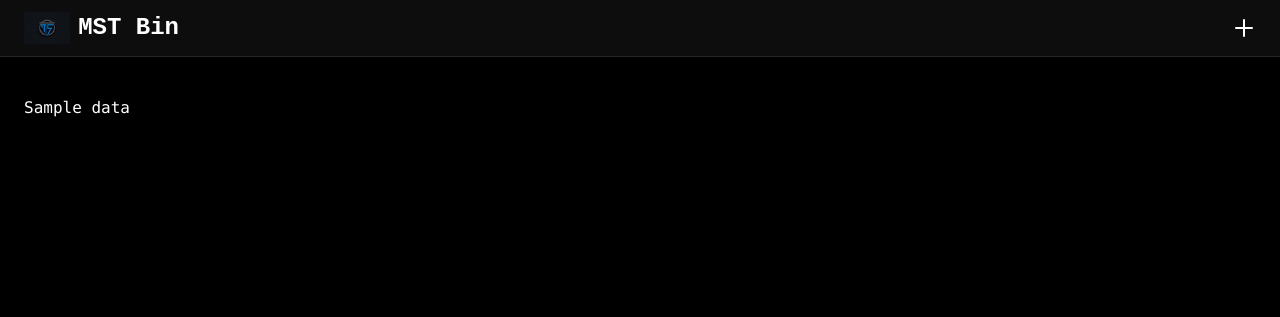
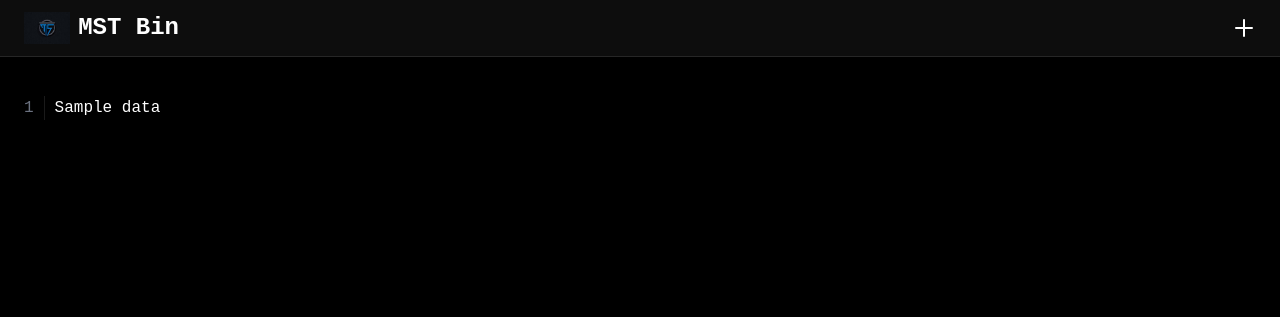
Before and after one commit to dhimanparas20/MST-Bin, a Flask app: page /1 in a window 1280 px wide. Shown: the top 317 px of the page. Run offline with Flask 3, Linux system fonts and the light colour scheme; a database or web service that is not in the repository returns one stand-in record (values such as "Sample title"); parts of the project's set-up code (start-up, migrations or seed data) failed here and were passed over.

Commit message:
add line number to paste text

```diff
--- a/static/css/styles.css
+++ b/static/css/styles.css
@@ -18,6 +18,8 @@ body {
     font-family: 'Courier New', monospace;
     line-height: 1.5;
     text-align: right;
+    padding-right: 10px;
+    border-right: 1px solid rgba(255, 255, 255, 0.1);
 }
 
 footer {
@@ -26,3 +28,11 @@ footer {
     -webkit-backdrop-filter: blur(10px);
     border-top: 1px solid rgba(255, 255, 255, 0.1);
 }
+
+#pasteContent {
+    font-family: 'Courier New', monospace;
+    line-height: 1.5;
+    white-space: pre-wrap;
+    word-wrap: break-word;
+    padding-left: 10px;
+}
--- a/templates/paste.html
+++ b/templates/paste.html
@@ -24,7 +24,10 @@
     </nav>
 
     <div class="container mx-auto px-6 pt-24 flex-grow">
-        <pre class="whitespace-pre-wrap">{{ paste }}</pre>
+        <div class="flex">
+            <div id="lineNumbers" class="pr-4 text-gray-500 select-none"></div>
+            <pre id="pasteContent" class="whitespace-pre-wrap flex-grow">{{ paste }}</pre>
+        </div>
     </div>
 
     <footer class="glassmorphism mt-8 py-4">
@@ -40,6 +43,24 @@
         }).catch(err => {
             console.error('Failed to copy URL: ', err);
         });
+
+        // Add line numbers
+        document.addEventListener('DOMContentLoaded', () => {
+            const pasteContent = document.getElementById('pasteContent');
+            const lineNumbers = document.getElementById('lineNumbers');
+
+            function updateLineNumbers() {
+                const lines = pasteContent.innerText.split('\n').length;
+                lineNumbers.innerHTML = Array(lines).fill(0).map((_, i) => `${i + 1}<br>`).join('');
+            }
+
+            updateLineNumbers();
+
+            // Sync scrolling
+            pasteContent.addEventListener('scroll', () => {
+                lineNumbers.scrollTop = pasteContent.scrollTop;
+            });
+        });
     </script>
 </body>
 </html>
```
Also changed, not shown: templates/index.html (line endings or trailing spaces).
